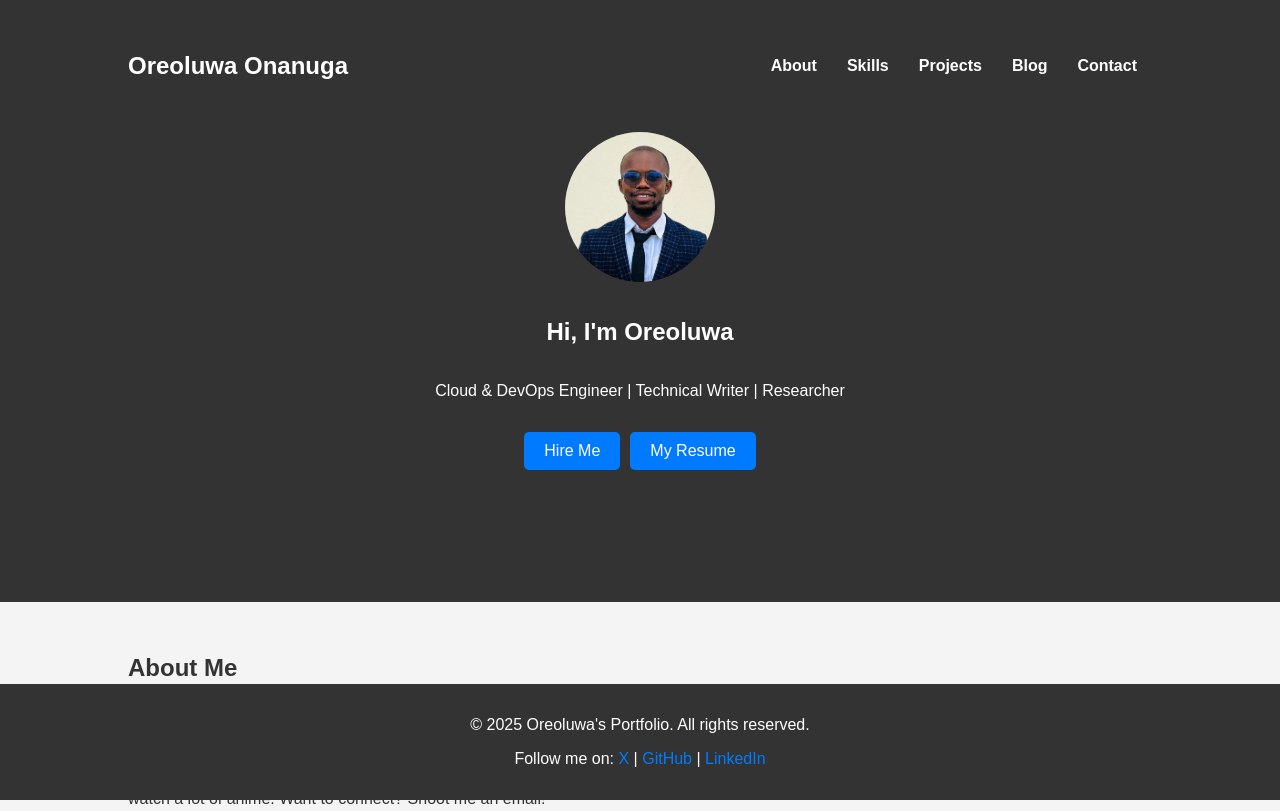
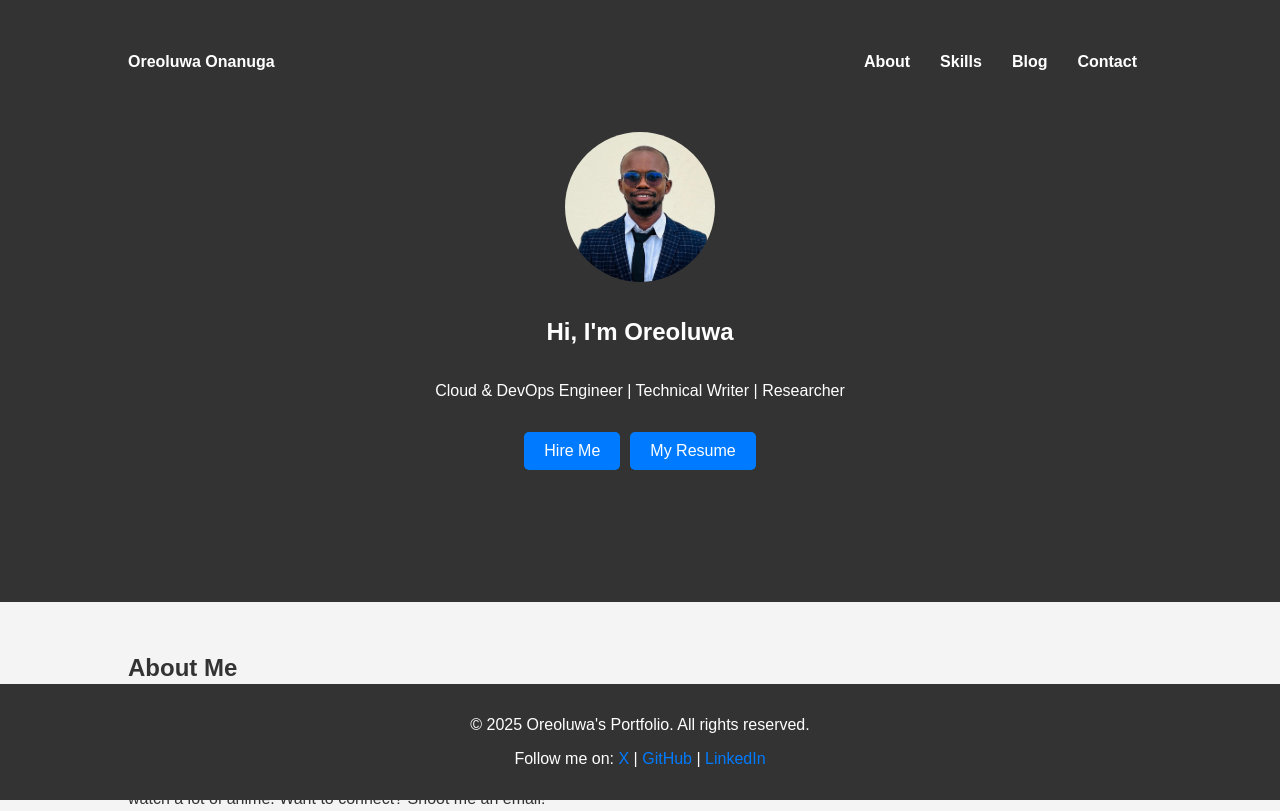
Before and after one commit to oreoluwaOps/oreoluwaops.github.io, a plain HTML site: page index.html in a window 1280 px wide. Shown: the top 811 px of the page. Drawn offline with Linux system fonts and the light colour scheme.

Commit message:
fixed some errors

```diff
--- a/index.html
+++ b/index.html
@@ -10,11 +10,11 @@
     <!-- Navbar -->
     <nav class="navbar">
         <div class="container">
-            <h1>Oreoluwa Onanuga</h1>
+            <h4>Oreoluwa Onanuga</h4>
             <ul>
                 <li><a href="#about">About</a></li>
                 <li><a href="#skills">Skills</a></li>
-                <li><a href="#projects">Projects</a></li>
+                <!-- <li><a href="#projects">Projects</a></li> -->
                 <li><a href="#blog">Blog</a></li>
                 <li><a href="#contact">Contact</a></li>
             </ul>
```
